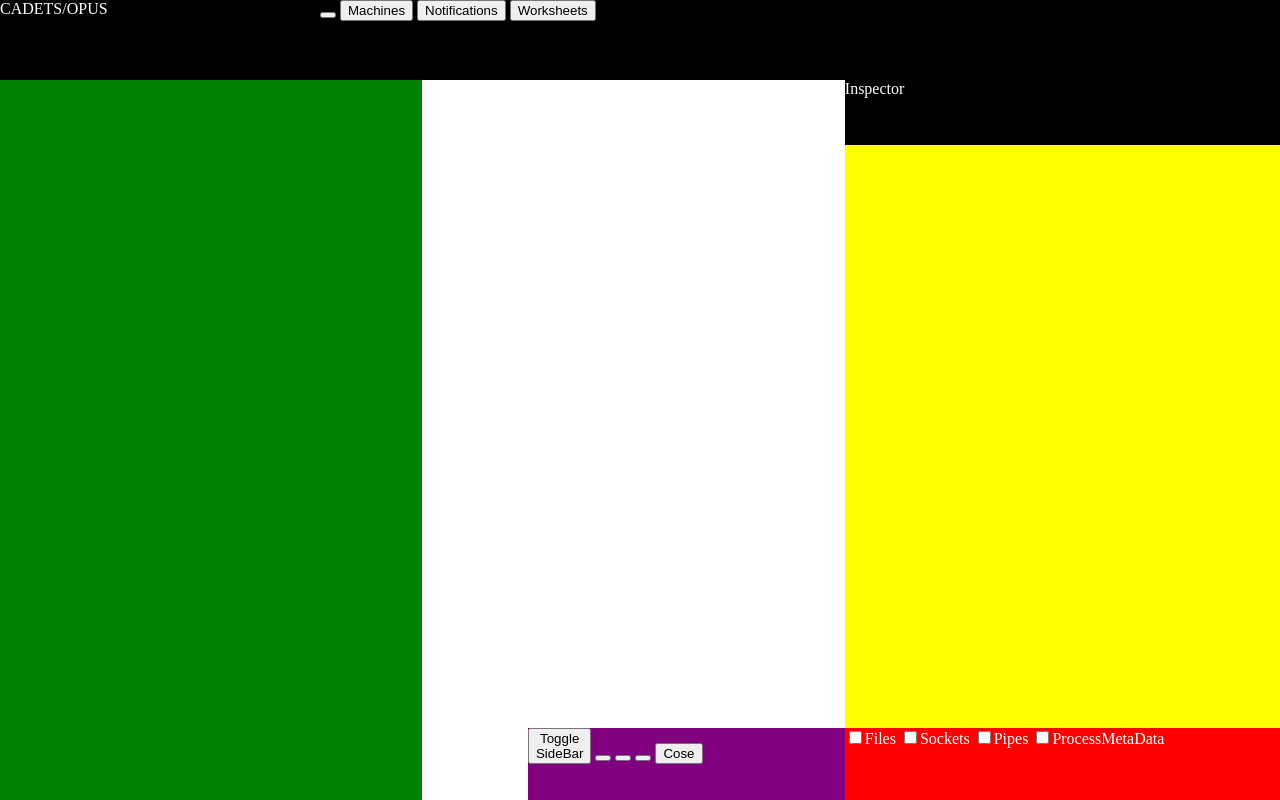
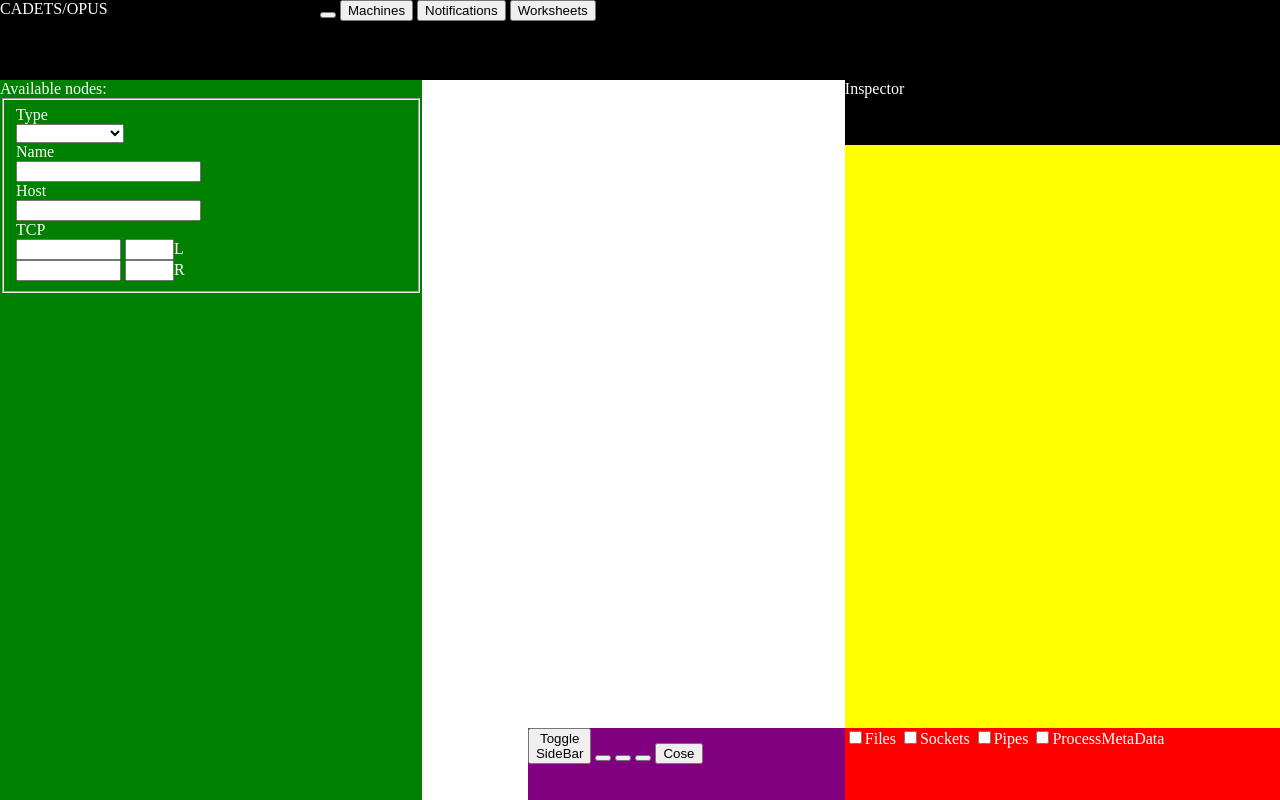
Before and after one commit to gk3758/CADETS_UI_JS, a website with bundled scripts: page index.html in a window 1280 px wide. Built offline with nearby package versions, Linux system fonts and the light colour scheme; files whose address does not match are found by name.

Commit message:
added analysisWorksheet

```diff
--- a/index.html
+++ b/index.html
@@ -8,8 +8,8 @@
 		<link rel="stylesheet" href="node_modules/vex-js/dist/css/vex-theme-os.css" />
 		<link href="node_modules/cytoscape-context-menus/cytoscape-context-menus.css" rel="stylesheet" />
 
-        <script src="node_modules/vex-js/dist/js/vex.combined.min.js"></script>
-    	<script src="node_modules/jquery/dist/jquery.js"></script>
+		<script src="node_modules/vex-js/dist/js/vex.combined.min.js"></script>
+		<script src="node_modules/jquery/dist/jquery.js"></script>
 		<script src="node_modules/cytoscape/dist/cytoscape.min.js"></script>
 		<script src="node_modules/cytoscape-context-menus/cytoscape-context-menus.js"></script>
 
@@ -29,7 +29,55 @@
 			</div>
 			<div class=fillBody>
 				<div class="worksheetPage">
-					<div class="analysisWorksheet" id="analysisWorksheet"></div>
+					<div class="analysisWorksheet" id="analysisWorksheet">
+
+
+						<div class="panel panel-info">
+							<div class="panel-heading">Available nodes:
+								<form id="nodeFilters" class="form-horizontal well" method="get">
+									<fieldset>
+										<div class="form-group">
+											<label for="filterNodeType" class="col-md-2 control-label">Type</label>
+											<div class="col-md-10">
+												<select id="filterNodeType" class="form-control">
+													<option></option>
+													<option>connection</option>
+													<option>file-version</option>
+													<option>pipe-endpoint</option>
+													<option>process</option>
+													<option>process-meta</option>
+													<option>socket-version</option>
+													<option>machine</option>
+												</select>
+											</div>
+											<label for="filterName" class="col-md-2 control-label">Name</label>
+											<div class="col-md-10">
+												<input id="filterName" class="form-control"/>
+											</div>
+											<label for="filterHost" class="col-md-2 control-label">Host</label>
+											<div class="col-md-10">
+												<input id="filterHost" class="form-control"/>
+											</div>
+											<label for="filterTuple" class="col-md-2 control-label">TCP</label>
+											<div id="filterTuple" class="col-md-10">
+												<input id="filterLocalIp" size="10"/>
+												<input id="filterLocalPort" size="3"/>L<br/>
+												<input id="filterRemoteIp" size="10"/>
+												<input id="filterRemotePort" size="3"/>R
+											</div>
+										</div>
+									</fieldset>
+								</form>
+							</div>
+							<div class="panel-body">
+								<table class="table table-hover">
+									<tbody id="nodelist"></tbody>
+								</table>
+							</div>
+						</div>
+
+
+					</div>
 					<div class="worksheet" id="worksheet">
 						<div id="worksheetGraph"></div>
 						<div class="worksheetBtns">
```
Also changed, not shown: README.md.
